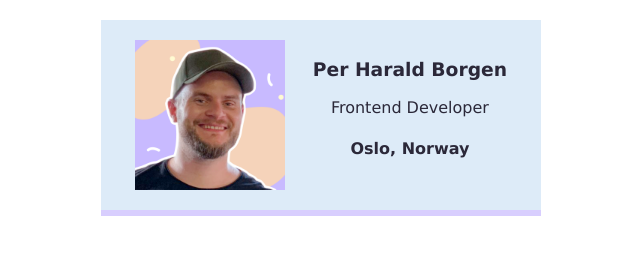
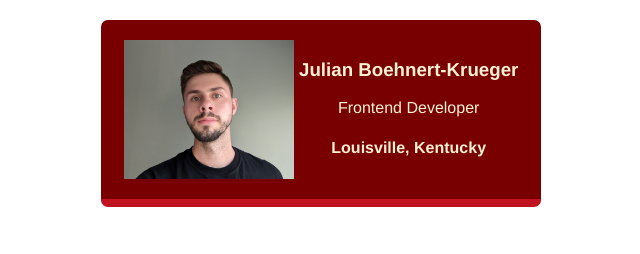
Before and after one commit to Jewlun/businessCard, a website built with Vite: page index.html in a window 1280 px wide. Shown: the whole page, without its empty margins (319-959 px from the left). Built offline with nearby package versions, Linux system fonts and the light colour scheme.

Commit message:
addedPersonalInfo

```diff
--- a/index.html
+++ b/index.html
@@ -4,11 +4,11 @@
     </head>
     <body>
         <div class="card">
-            <img class="avatar" src="images/per.png">
-            <div >
-                <h3>Per Harald Borgen</h3>
+            <img class="avatar" src="images/workPhoto.jpg">
+            <div>
+                <h3 class="textEffect">Julian Boehnert-Krueger</h3>
                 <p>Frontend Developer</p>
-                <h4>Oslo, Norway</h4>
+                <h4>Louisville, Kentucky</h4>
             </div>
         </div>
     </body>
--- a/package.json
+++ b/package.json
@@ -1,5 +1,5 @@
 {
-  "name": "Scrim-s027ic2",
+  "name": "Scrim-s0o7a794so",
   "description": "https://v2.scrimba.com/the-frontend-developer-career-path-c0j/~02e",
   "scripts": {
     "start": "vite",
--- a/styles.css
+++ b/styles.css
@@ -5,11 +5,11 @@ body {
     Find a web safe font you like, and add it
     to your card.
     */
-    font-family: Verdana, Geneva, Tahoma, sans-serif;
+    font-family:'Franklin Gothic Medium', 'Arial Narrow', Arial, sans-serif
 }
 
 .avatar {
-    width: 150px;
+    width: 170px;
 }
 
 .card {
@@ -19,19 +19,29 @@ body {
     display: flex;
     justify-content: space-around;
     text-align: center;
-    background: #ddebf8;
-    color: #2b2839;
-    border-bottom: 6px solid #d8cefe;
+    background: #780000;
+    color: #FDF0D5;
+    border-bottom: 8px solid #c1121F;
+    border-radius: 7px;
+ }
+
+
+.textEffect {
+
+}
+
+
+
 
     /*
     Challenge:
     Find a color palette you like on Coolors.co
     and use it in your business card.
      */
-}
+
 
 .border-blue {
-    border: 1px dotted blue;
+    border: 10px dotted blue;
 }
 
 /*
@@ -45,9 +55,3 @@ the design of your business card, e.g.:
 - hover effects  🤯🤯
 - animations     🤯🤯🤯
 */
-
-/*
-Final challenge:
-Download the code to your local computer and place it
-in a folder called "business-card"
-*/
```
Also changed, not shown: images/workPhoto.jpg (added).
